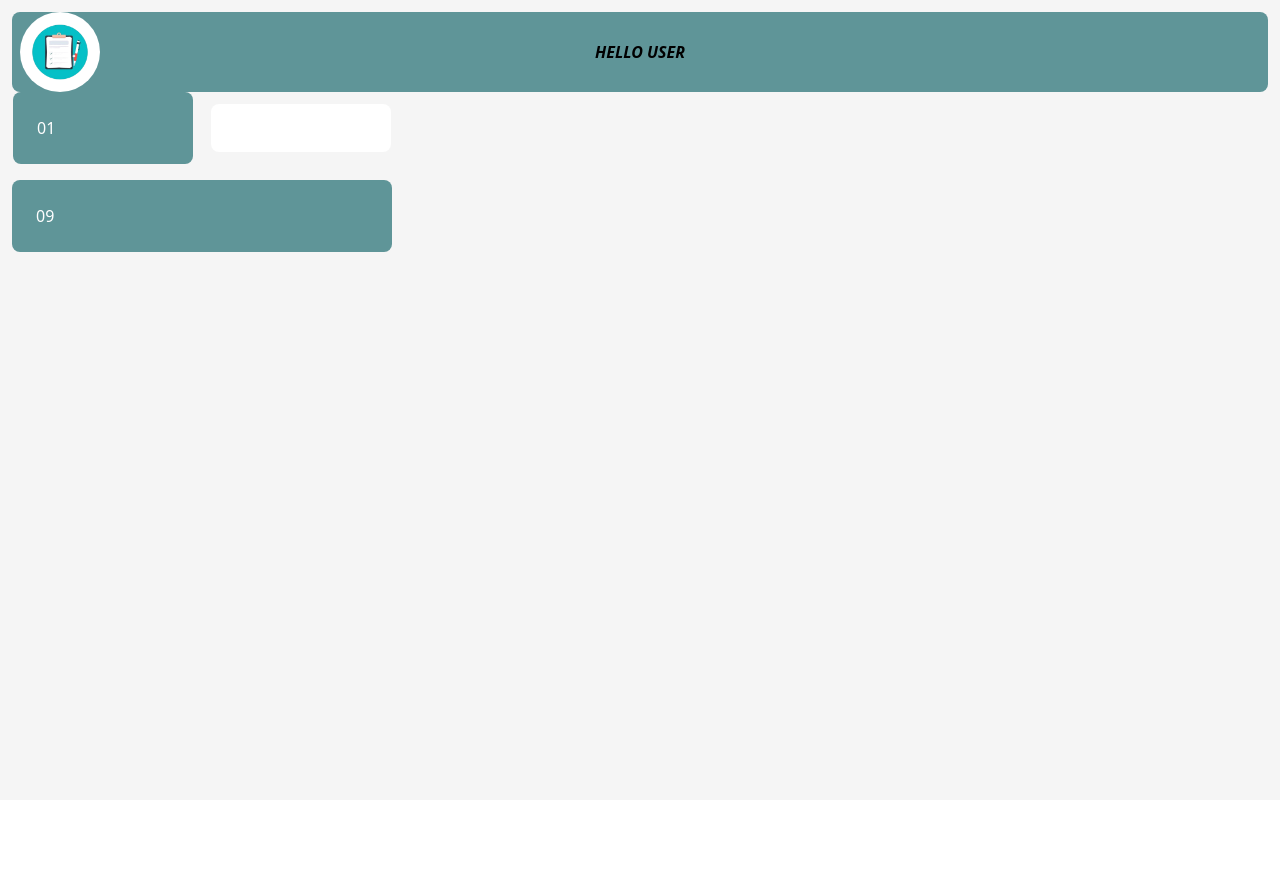
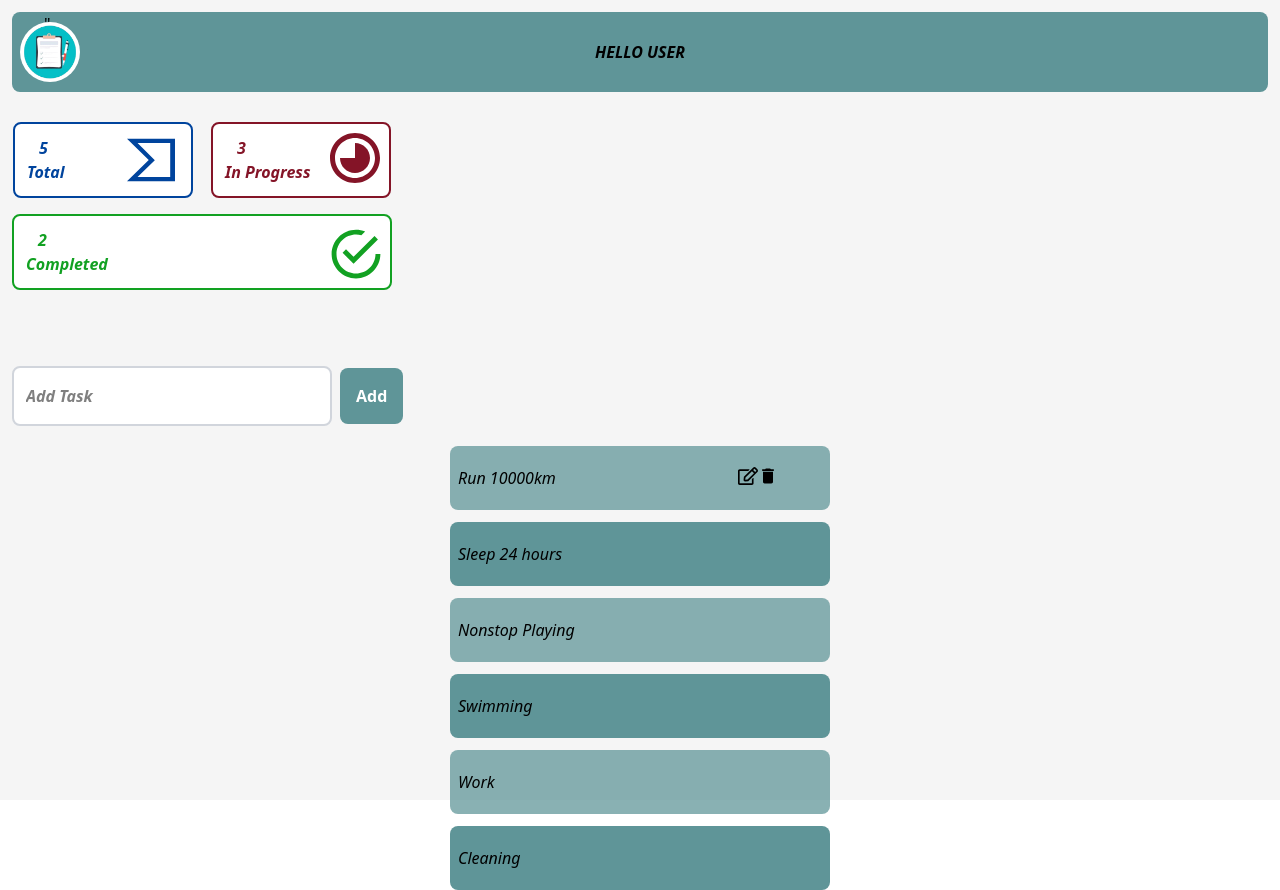
Before and after one commit to ian-prc/frontend, a React app: page /dashboard in a window 1280 px wide. Before the commit the page ends 800 px from the top, so only its background shows below. Built offline with nearby package versions, Linux system fonts and the light colour scheme; no server answers; the HTML template or start-up script is replaced by a standard one.

Commit message:
ui: dashboard/AddTask

```diff
--- a/src/components/SplashScreen.tsx
+++ b/src/components/SplashScreen.tsx
@@ -11,7 +11,7 @@ function SplashScreen() {
           Welcome
         </p>
       </div>
-      <div className="flex items-center justify-center ml-45 mt-30 bg-[#5F9598] w-10 h-10 rounded-full border-white"></div>
+      <div className="flex items-center justify-center ml-45 mt-30 bg-[#5F9598] w-10 h-10 rounded-full animate-bounce border-white"></div>
     </div>
   );
 }
--- a/src/pages/auth/LogIn.tsx
+++ b/src/pages/auth/LogIn.tsx
@@ -80,8 +80,15 @@ function LogIn() {
             </button>
           </div>
         </div>
-        <Link to="/auth/signup" className="text-secondary text-white ml-15">
-          Don't have an account? Register here
+        <p className="absolute mt-87 text-white ml-10">
+          {" "}
+          Don't have an account?{" "}
+        </p>
+        <Link
+          to="/signup"
+          className="text-secondary ml-55 text-blue-100 hover:text-blue-500"
+        >
+          Register here
         </Link>
       </div>
     </form>
--- a/src/pages/auth/SignUp.tsx
+++ b/src/pages/auth/SignUp.tsx
@@ -1,6 +1,7 @@
 import { useAuthStore } from "@/stores/auth/auth.store";
 import type { AccountType } from "@/types/account/account.type";
 import { useState, type ChangeEvent, type FormEvent } from "react";
+import toast from "react-hot-toast";
 import { FaRegUserCircle, FaUser } from "react-icons/fa";
 import { IoIosLock } from "react-icons/io";
 import { MdEmail } from "react-icons/md";
@@ -13,6 +14,7 @@ function SignUp() {
     name: "",
     email: "",
     password: "",
+    confirmPassword: "",
   });
 
   const navigate = useNavigate();
@@ -24,20 +26,23 @@ function SignUp() {
 
   const submitForm = async (e: FormEvent) => {
     e.preventDefault();
-    console.log("From: ", form);
+
+    if (form.password !== form.confirmPassword) {
+      toast.error("Password do not match.");
+      return;
+    }
+
     const success = await setRegister(form);
-    if (success) {
-      navigate("/login");
-    }
+    if (success) navigate("/login");
   };
 
   return (
     <form
       onSubmit={submitForm}
-      className="bg-[#F5F5F5] w-screnn h-screen flex justify-center items-center"
+      className="bg-[#F5F5F5] w-screen h-screen flex justify-center items-center"
     >
       <div className="relative ">
-        <FaRegUserCircle className="absolute -top-60 -traslate-y-1/2 left-35 text-9xl text-[#5F9598]" />
+        <FaRegUserCircle className="absolute -top-60 -translate-y-1/2 left-35 text-9xl text-[#5F9598]" />
       </div>
       <div className="bg-[#1D546D] w-120 h-150 rounded-4xl mt-130 px-5 flex flex-col gap-5">
         <div className="relative">
@@ -72,7 +77,9 @@ function SignUp() {
         <div className="relative">
           <IoIosLock className="absolute top-1/2 -translate-y-1/2 left-3" />
           <input
-            type="text"
+            name="confirmPassword"
+            type="password"
+            onChange={handleChange}
             placeholder="Confirm password"
             className="w-full bg-white p-3 px-8 rounded-full border-2 "
           />
@@ -91,7 +98,7 @@ function SignUp() {
             {loading ? "Loading.." : "Register"}{" "}
           </button>
         </div>
-        <Link to="/auth/LogIn" className="text-secondary text-white ml-15">
+        <Link to="/login" className="text-secondary text-white ml-15">
           {" "}
           Already have an account? Login here{" "}
         </Link>
--- a/src/pages/home/Dashboard.tsx
+++ b/src/pages/home/Dashboard.tsx
@@ -1,28 +1,80 @@
 import AppLogo from "@/assets/app-logo.png";
+import { FaRegEdit } from "react-icons/fa";
+import { IoMdCheckmarkCircleOutline } from "react-icons/io";
+import { MdDelete } from "react-icons/md";
+import { RiProgress6Line } from "react-icons/ri";
+import { SiVirustotal } from "react-icons/si";
 
 function Dashboard() {
   return (
     <div className="w-screen min-h-screen bg-[#F5F5F5] p-3">
       <div className="bg-[#5F9598] w-full h-20 rounded-lg relative">
+        <button
+          type="submit"
+          className="bg-[#5F9598] text-white font-bold py-4 px-4 rounded-lg  transition delay-150 duration-300 ease-in-out hover:-translate-y-1 hover:scale-110 hover:bg-[#12777c] cursor-pointer"
+        ></button>
+        "
         <h1 className="absolute top-7 left-1/2 -translate-x-1/2 text-black font-bold italic">
           HELLO USER
         </h1>
-
-        <div className="bg-white w-20 h-20 rounded-full absolute left-2 top-1/2 -translate-y-1/2 flex items-center justify-center">
+        <div className="bg-white w-15 h-15 rounded-full absolute left-2 top-1/2 -translate-y-1/2 flex items-center justify-center">
           <img
             src={AppLogo}
             alt="App Logo"
-            className="w-16 h-16 object-contain"
+            className="w-20 h-20 object-contain"
           />
         </div>
         <div className="absolute flex justify-center items-center -mt-60 min-h-screen">
-          <div className="grid grid-cols-2 gap-4 place-items-center">
-            <div className="bg-[#5F9598] text-white p-6 rounded-lg w-45">
-              01
+          <div className="relative justify-center grid grid-cols-2 gap-4 place-items-center">
+            <div className="bg-white text-[#00449D] p-3 border-2 border-[#00449D] rounded-lg w-45">
+              <SiVirustotal className="absolute flex justify-center items-center ml-25 w-12 h-12" />
+              <h1 className="font-bold italic ml-3 ">5</h1>
+              <p className="font-bold italic">Total</p>
             </div>
-            <div className="bg-white p-6 rounded-lg w-45 border-[#00449D]-3 "></div>
-            <div className="col-span-2 bg-[#5F9598] text-white p-6 rounded-lg w-95">
-              09
+            <div className="bg-white p-3 rounded-lg w-45 border-[#841427] border-2 text-[#841427] italic font-bold ">
+              <RiProgress6Line className="absolute flex justify-center -mt-2 ml-25 w-15 h-15 " />
+              <h1 className="text-[#] font-bold italic ml-3">3</h1>
+              <p className="text-[#841427] font-bold italic">In Progress</p>
+            </div>
+            <div className="col-span-2 bg-white border-2 border-[#12A122] text-[#12A122] p-3 rounded-lg w-95">
+              <IoMdCheckmarkCircleOutline className="absolute flex justify-center items-center ml-75 -mt-1 w-15 h-15" />
+              <h1 className="font-bold italic ml-3">2</h1>
+              <p className="font-bold italic">Completed</p>
+            </div>
+          </div>
+        </div>
+        <div className="absolute mt-80 flex items-center justify-center gap-2 ">
+          <input
+            type="text"
+            placeholder="Add Task"
+            className="bg-white border-2 border-gray-300 rounded-lg w-80 py-4 px-3 font-bold italic"
+          />
+          <button
+            type="submit"
+            className="bg-[#5F9598] text-white font-bold py-4 px-4 rounded-lg  transition delay-150 duration-300 ease-in-out hover:-translate-y-1 hover:scale-110 hover:bg-[#12777c] cursor-pointer"
+          >
+            Add
+          </button>
+        </div>
+        <div className="flex flex-col justify-center items-center">
+          <div className="relative mt-100 flex flex-col gap-3 italic">
+            <div className="bg-[#5f9598bb] py-5 px-2 rounded-lg w-95">
+              <MdDelete className="absolute w-5 h-5 ml-75" />
+              <FaRegEdit className="absolute w-5 h-5 ml-70" />
+              Run 10000km
+            </div>
+            <div className="bg-[#5F9598] py-5 px-2 rounded-lg w-95 ">
+              Sleep 24 hours
+            </div>
+            <div className="bg-[#5f9598bb] py-5 px-2 rounded-lg w-95">
+              Nonstop Playing
+            </div>
+            <div className="bg-[#5F9598] py-5 px-2 rounded-lg w-95 ">
+              Swimming
+            </div>
+            <div className="bg-[#5f9598bb] py-5 px-2 rounded-lg w-95">Work</div>
+            <div className="bg-[#5F9598] py-5 px-2 rounded-lg w-95 ">
+              Cleaning
             </div>
           </div>
         </div>
--- a/src/pages/home/Home.tsx
+++ b/src/pages/home/Home.tsx
@@ -9,7 +9,7 @@ function Home() {
   useEffect(() => {
     const timer = setTimeout(() => {
       setLoading(false);
-    }, 1500);
+    }, 2500);
     return () => clearTimeout(timer);
   }, []);
   if (loading) return <SplashScreen />;
--- a/src/types/account/account.type.ts
+++ b/src/types/account/account.type.ts
@@ -3,4 +3,5 @@ export type AccountType = {
   name: string;
   email: string;
   password: string;
+  confirmPassword: string;
 };
```
